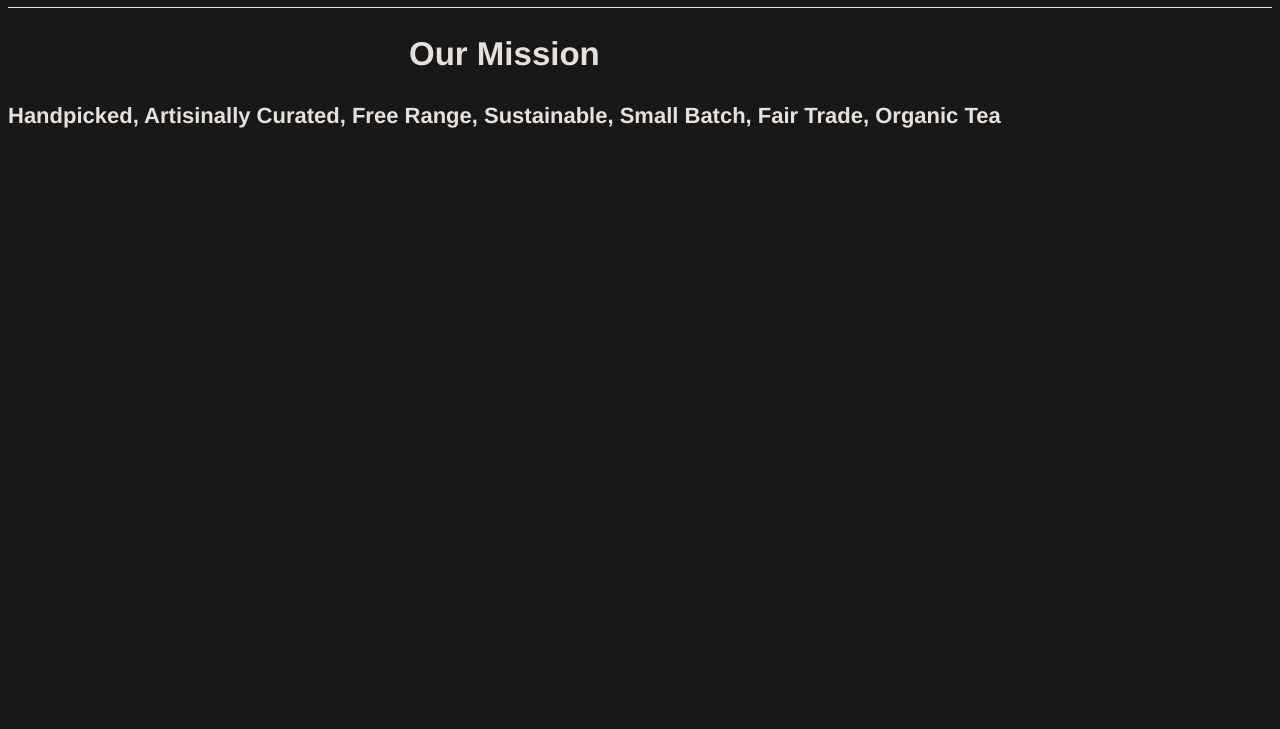
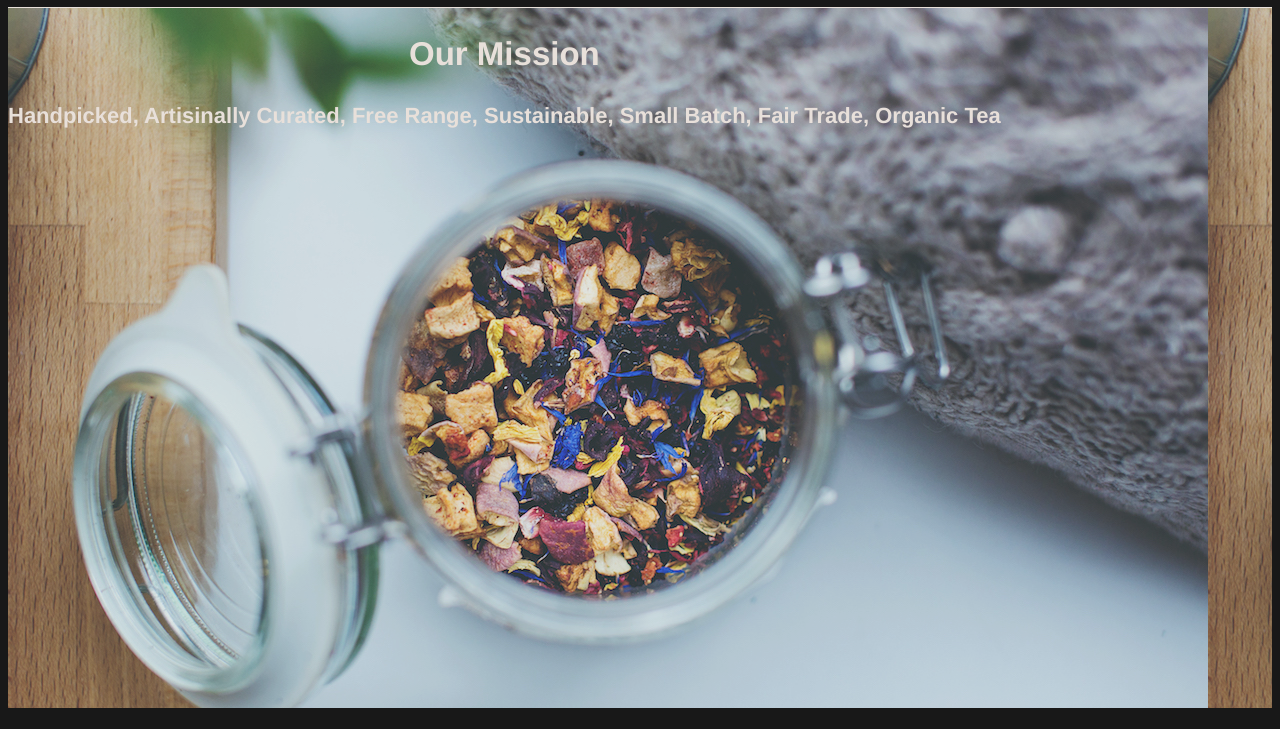
Before and after one commit to zappacoder/teacozy, a plain HTML site: page index.html in a window 1280 px wide. Shown: the part 71-800 px from the top of the page. Drawn offline with Linux system fonts and the light colour scheme.

Commit message:
Change image directory.

```diff
--- a/resources/style.css
+++ b/resources/style.css
@@ -45,7 +45,7 @@ nav a {
 .main-box {
   display: flex;
   height: 700px;
-  background-image: url("resources/images/mission-background.jpg");
+  background-image: url("images/mission-background.jpg");
 }
 
 /*.our_mission {
```
